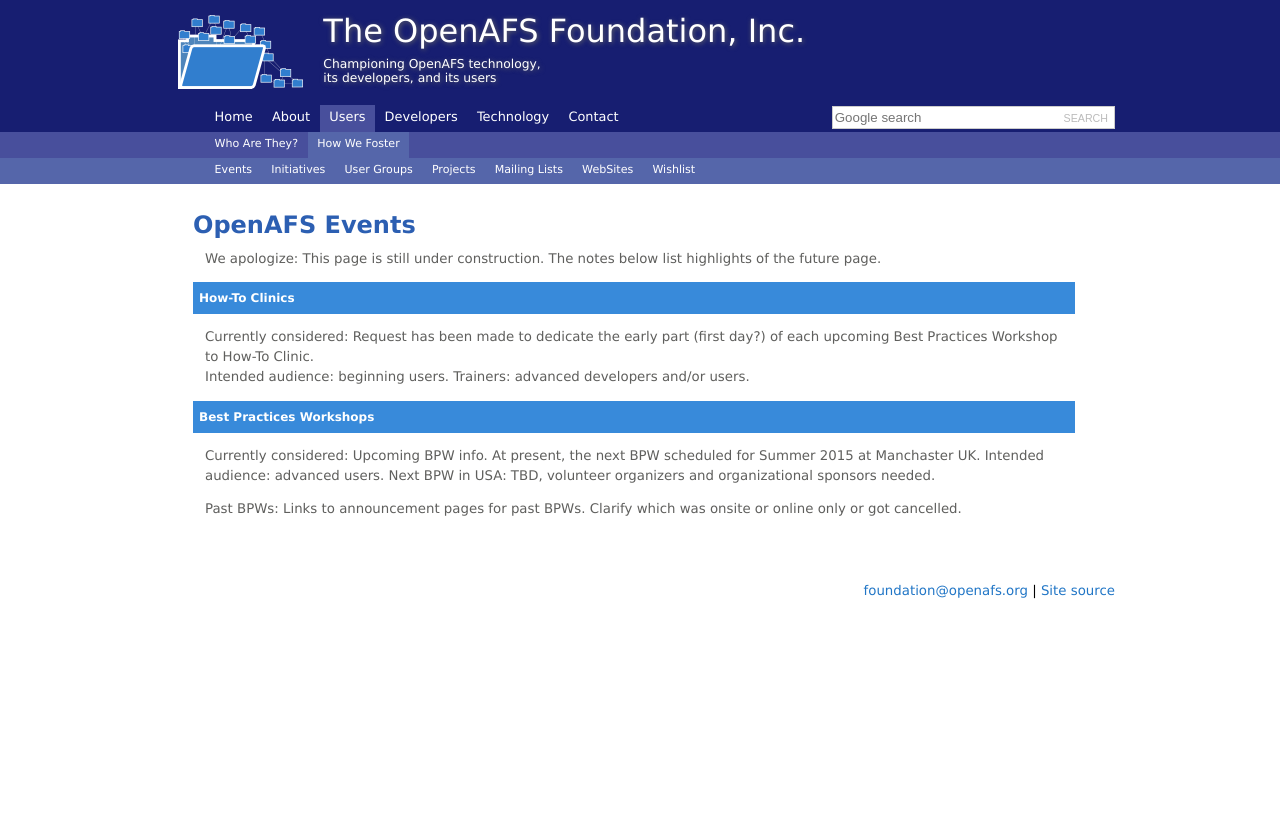
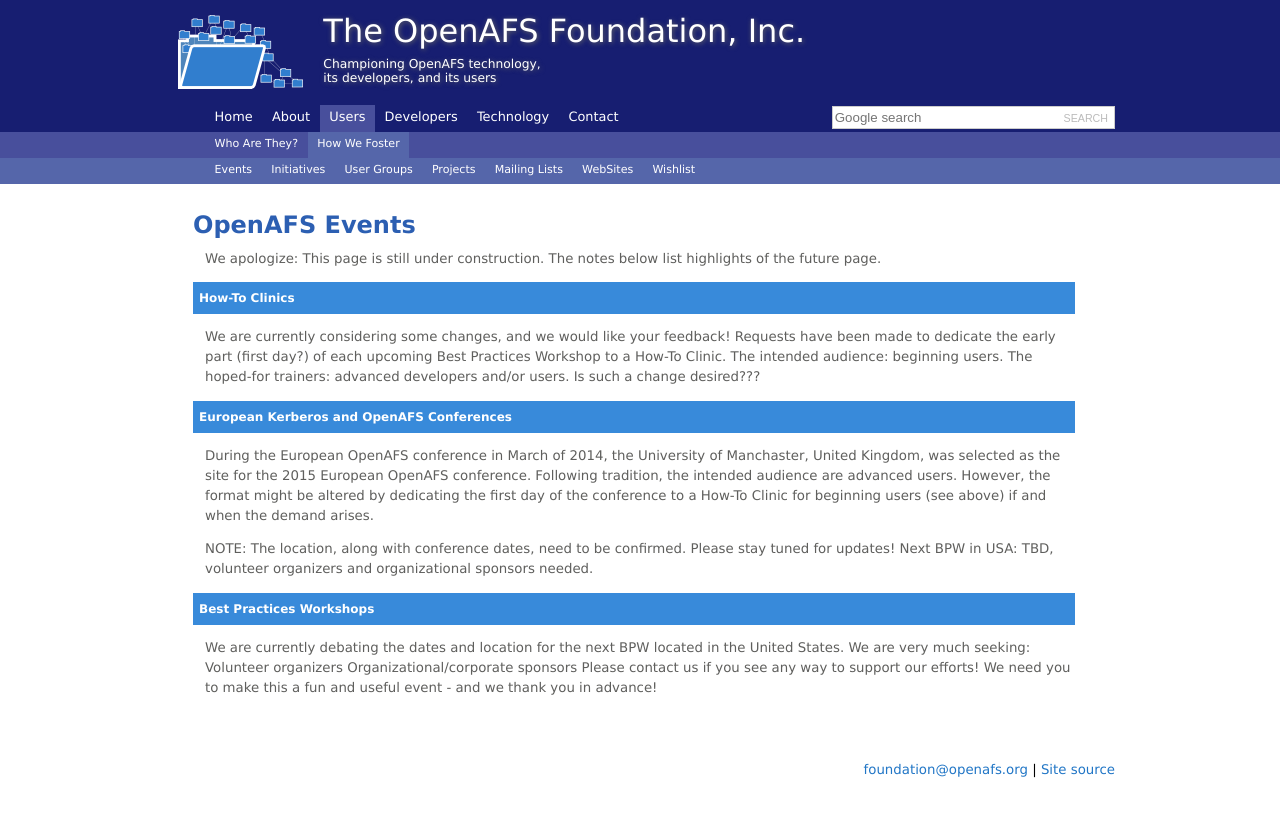
Before and after one commit to openafsfoundation/openafsfoundation.org, a Jekyll site: the page built from users/events/index.md, in a window 1280 px wide. Shown: the top 817 px of the page. Built offline with Jekyll 4.4.1, drawn with Linux system fonts in a browser that asks for light colours.

Commit message:
/users/events

```diff
--- a/users/events/index.md
+++ b/users/events/index.md
@@ -10,14 +10,17 @@
 
 ### How-To Clinics ###
 
-Currently considered: Request has been made to dedicate the early part (first day?) of each upcoming Best Practices Workshop to How-To Clinic.
-Intended audience: beginning users.
-Trainers: advanced developers and/or users.
+We are currently considering some changes, and we would like your feedback! Requests have been made to dedicate the early part (first day?) of each upcoming Best Practices Workshop to a How-To Clinic. The intended audience: beginning users. The hoped-for trainers: advanced developers and/or users. Is such a change desired???
+
+### European Kerberos and OpenAFS Conferences ###
+
+During the European OpenAFS conference in March of 2014, the University of Manchaster, United Kingdom, was selected as the site for the 2015 European OpenAFS conference.  Following tradition, the intended audience are advanced users.  However, the format might be altered by dedicating the first day of the conference to a How-To Clinic for beginning users (see above) if and when the demand arises.
+
+NOTE: The location, along with conference dates, need to be confirmed.  Please stay tuned for updates! Next BPW in USA: TBD, volunteer organizers and organizational sponsors needed.
 
 ### Best Practices Workshops ###
 
-Currently considered:
-Upcoming BPW info.  At present, the next BPW scheduled for Summer 2015 at Manchaster UK.  Intended audience: advanced users.  Next BPW in USA: TBD, volunteer organizers and organizational sponsors needed.
-
-Past BPWs:
-Links to announcement pages for past BPWs. Clarify which was onsite or online only or got cancelled.
+We are currently debating the dates and location for the next BPW located in the United States.  We are very much seeking:
+  Volunteer organizers
+  Organizational/corporate sponsors
+Please contact us if you see any way to support our efforts!  We need you to make this a fun and useful event - and we thank you in advance!
```
